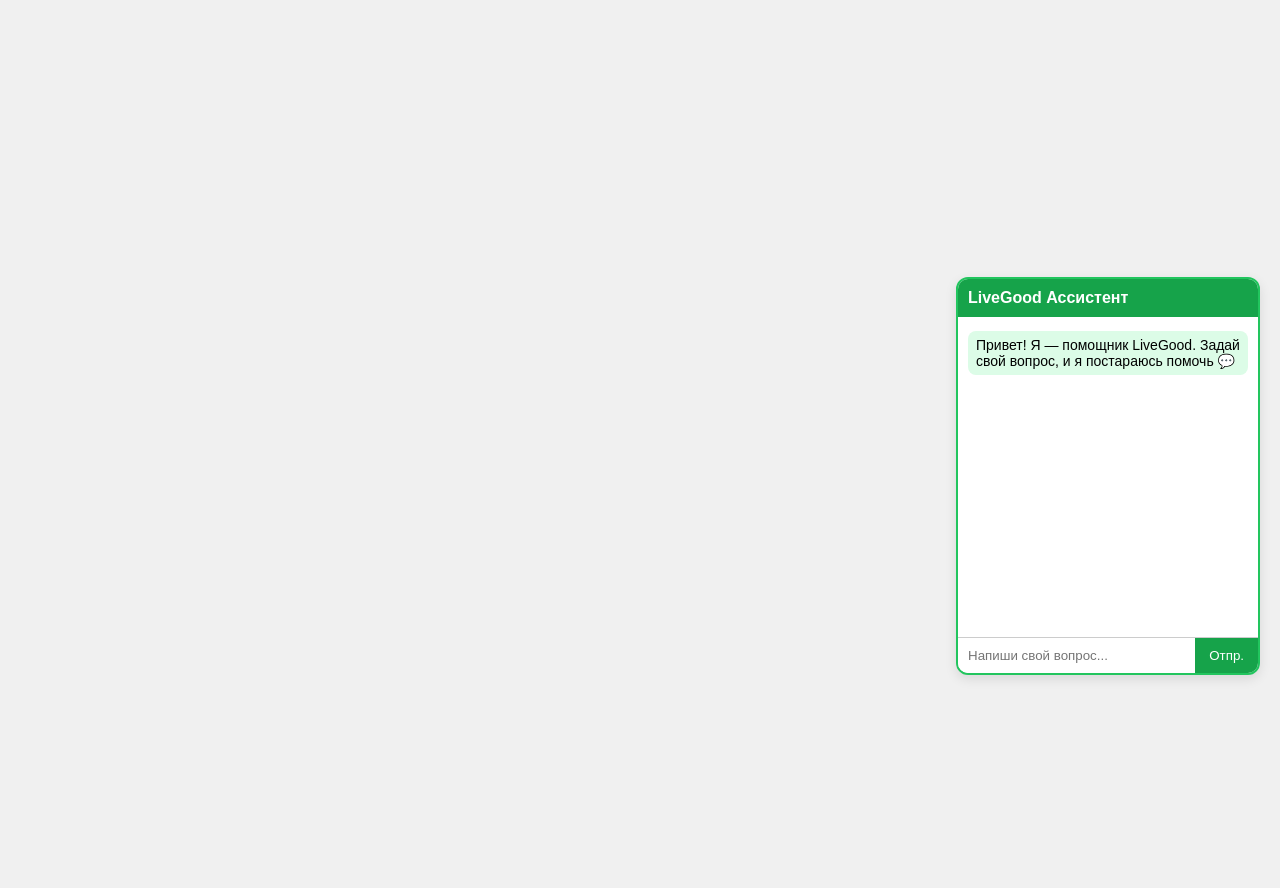
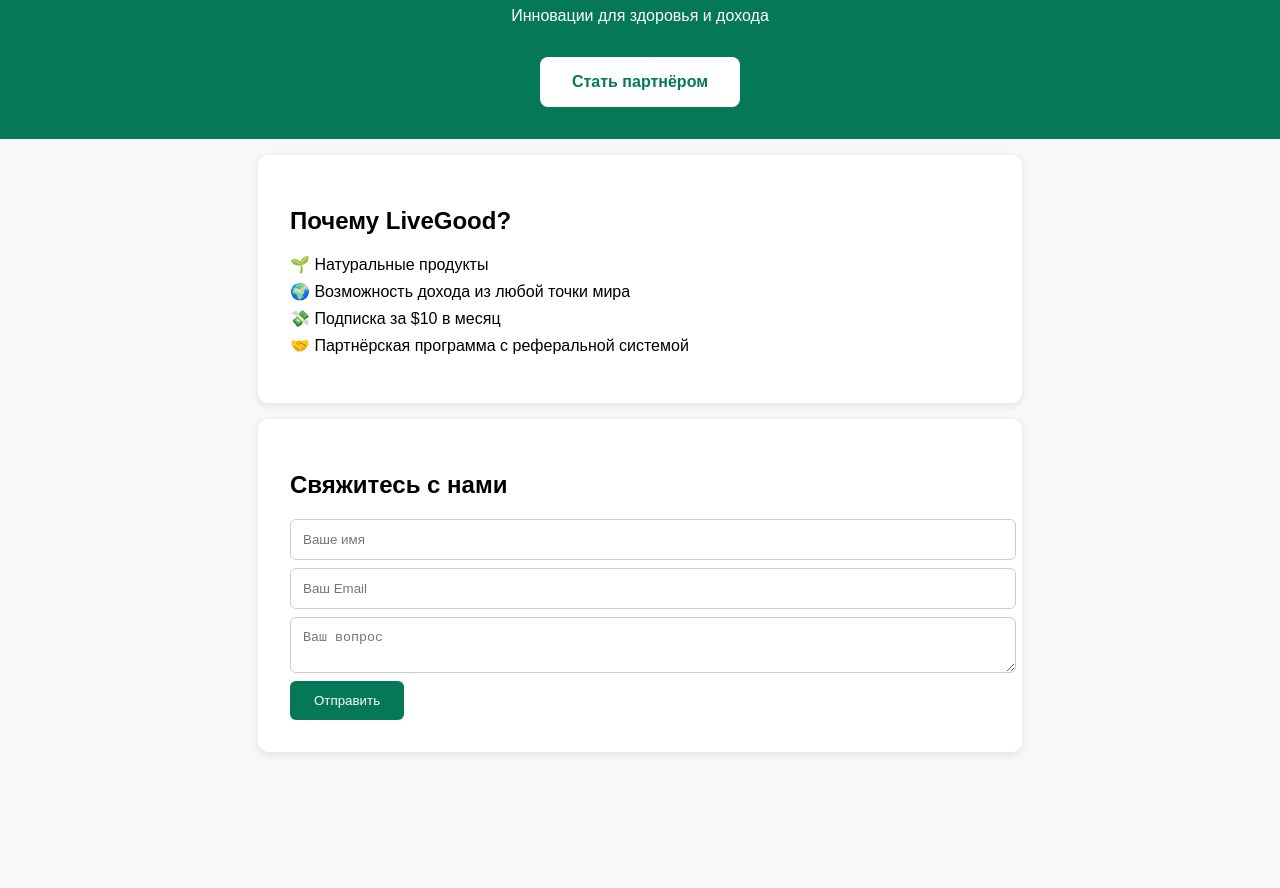
Before and after one commit to centurion25/livegood-assistant, a plain HTML site: page index.html in a window 1280 px wide. Shown: the part 105-993 px from the top of the page. Before the commit the page ends 800 px from the top, so only its background shows below. Drawn offline with Linux system fonts and the light colour scheme.

Commit message:
Add files via upload

```diff
--- a/index.html
+++ b/index.html
@@ -3,19 +3,37 @@
 <html lang="ru">
 <head>
   <meta charset="UTF-8" />
-    <meta name="viewport" content="width=device-width, initial-scale=1.0"/>
-    <title>LiveGood Assistant</title>
-    <link href="style.css" rel="stylesheet">
+  <meta name="viewport" content="width=device-width, initial-scale=1.0" />
+  <title>LiveGood - Стань партнёром</title>
+  <link rel="stylesheet" href="style.css" />
 </head>
 <body>
-    <div id="chat-widget">
-      <div class="header">LiveGood Ассистент</div>
-      <div id="chat-window"></div>
-      <form id="chat-form">
-        <input type="text" id="chat-input" placeholder="Напиши свой вопрос..." autocomplete="off" />
-        <button type="submit">Отпр.</button>
+  <header>
+    <h1>LiveGood</h1>
+    <p>Инновации для здоровья и дохода</p>
+    <a href="https://livegoodtour.com/2devaz63" class="cta-button">Стать партнёром</a>
+  </header>
+
+  <section class="features">
+    <h2>Почему LiveGood?</h2>
+    <ul>
+      <li>🌱 Натуральные продукты</li>
+      <li>🌍 Возможность дохода из любой точки мира</li>
+      <li>💸 Подписка за $10 в месяц</li>
+      <li>🤝 Партнёрская программа с реферальной системой</li>
+    </ul>
+  </section>
+
+  <section class="contact">
+    <h2>Свяжитесь с нами</h2>
+    <form>
+      <input type="text" placeholder="Ваше имя" required />
+      <input type="email" placeholder="Ваш Email" required />
+      <textarea placeholder="Ваш вопрос"></textarea>
+      <button type="submit">Отправить</button>
     </form>
-    </div>
+  </section>
+
   <script src="script.js"></script>
 </body>
 </html>
--- a/script.js
+++ b/script.js
@@ -1,35 +1,7 @@
 
-document.addEventListener("DOMContentLoaded", () => {
-  const form = document.getElementById("chat-form");
-  const input = document.getElementById("chat-input");
-  const windowEl = document.getElementById("chat-window");
-
-  const addMessage = (text, from) => {
-    const msg = document.createElement("div");
-    msg.textContent = text;
-    msg.style.background = from === "bot" ? "#dcfce7" : "#e5e7eb";
-    msg.style.margin = "4px 0";
-    msg.style.padding = "6px 8px";
-    msg.style.borderRadius = "8px";
-    msg.style.alignSelf = from === "bot" ? "flex-start" : "flex-end";
-    windowEl.appendChild(msg);
-    windowEl.scrollTop = windowEl.scrollHeight;
-  };
-
-  addMessage("Привет! Я — помощник LiveGood. Задай свой вопрос, и я постараюсь помочь 💬", "bot");
-
-  form.addEventListener("submit", async e => {
-    e.preventDefault();
-    const question = input.value.trim();
-    if (!question) return;
-    addMessage(question, "user");
-    input.value = "";
-
-    addMessage("Думаю...", "bot");
-
-    // Подключение к API (заглушка)
-    setTimeout(() => {
-      windowEl.lastChild.textContent = "Извините, сервер временно недоступен.";
-    }, 1500);
-  });
-});
+// Чат LiveGood загружается после загрузки страницы
+window.onload = () => {
+  const script = document.createElement('script');
+  script.src = "https://centurion25.github.io/livegood-assistant/script.js";
+  document.body.appendChild(script);
+};
--- a/style.css
+++ b/style.css
@@ -1,51 +1,54 @@
 
 body {
-  font-family: sans-serif;
-  background: #f0f0f0;
+  font-family: Arial, sans-serif;
   margin: 0;
+  padding-bottom: 200px;
+  background: #f8f8f8;
+}
+header {
+  background: #047857;
+  color: white;
   padding: 2rem;
+  text-align: center;
 }
-#chat-widget {
-  position: fixed;
-  bottom: 20px;
-  right: 20px;
-  width: 300px;
+.cta-button {
   background: white;
-  border: 2px solid #22c55e;
-  border-radius: 12px;
-  box-shadow: 0 4px 12px rgba(0,0,0,0.1);
-  display: flex;
-  flex-direction: column;
-  overflow: hidden;
+  color: #047857;
+  padding: 1rem 2rem;
+  margin-top: 1rem;
+  display: inline-block;
+  text-decoration: none;
+  font-weight: bold;
+  border-radius: 8px;
 }
-.header {
-  background: #16a34a;
+.features, .contact {
+  padding: 2rem;
+  background: white;
+  margin: 1rem auto;
+  max-width: 700px;
+  border-radius: 10px;
+  box-shadow: 0 2px 8px rgba(0,0,0,0.1);
+}
+.features ul {
+  list-style: none;
+  padding: 0;
+}
+.features li {
+  margin: 0.5rem 0;
+}
+form input, form textarea {
+  display: block;
+  width: 100%;
+  margin: 0.5rem 0;
+  padding: 0.75rem;
+  border: 1px solid #ccc;
+  border-radius: 6px;
+}
+form button {
+  background: #047857;
   color: white;
-  padding: 10px;
-  font-weight: bold;
-}
-#chat-window {
-  padding: 10px;
-  height: 300px;
-  overflow-y: auto;
-  font-size: 14px;
-}
-#chat-form {
-  display: flex;
-  border-top: 1px solid #ccc;
-}
-#chat-input {
-  flex: 1;
+  padding: 0.75rem 1.5rem;
   border: none;
-  padding: 10px;
-}
-#chat-input:focus {
-  outline: none;
-}
-button {
-  background: #16a34a;
-  color: white;
-  border: none;
-  padding: 10px 14px;
+  border-radius: 6px;
   cursor: pointer;
 }
```
Lines whose indentation alone changed are shown as unchanged.
